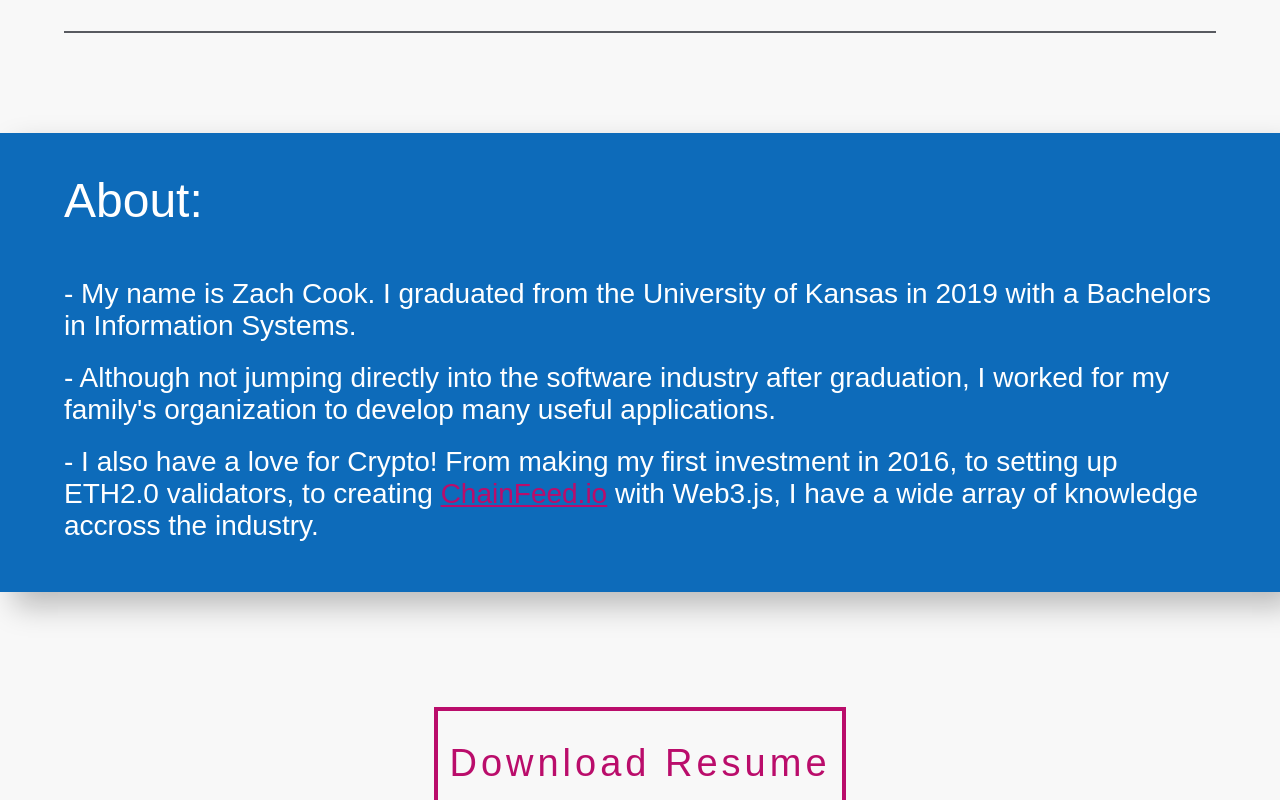
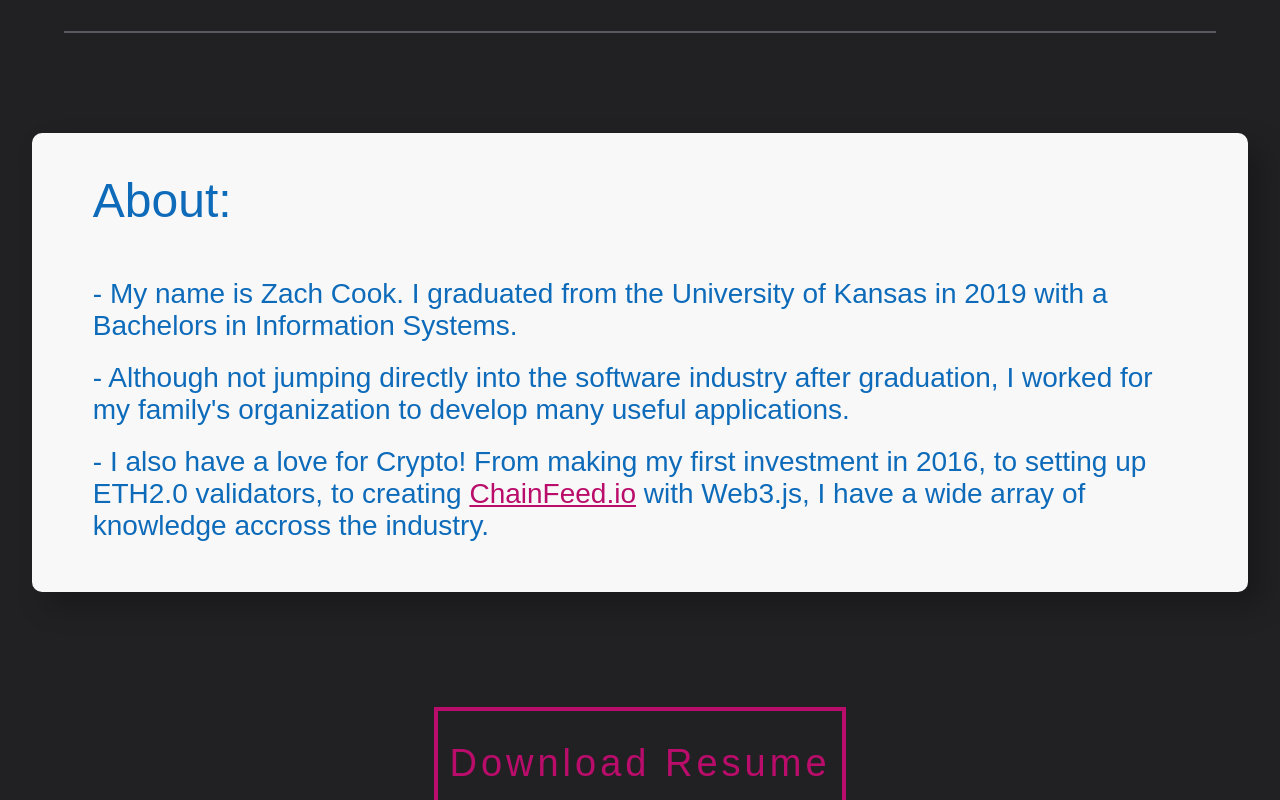
Before and after one commit to Zach-Cook/ZachCook, a React (Create React App) app in the folder frontend/: page / in a window 1280 px wide. Shown: the part 1720-2520 px from the top of the page. Built offline with nearby package versions, Linux system fonts and the light colour scheme.

Commit message:
Changed the main containers background to be that of a dark theme by default. Also adjusted some of the other colors in the app

```diff
--- a/frontend/src/components/about/styles/abouts.js
+++ b/frontend/src/components/about/styles/abouts.js
@@ -2,11 +2,13 @@ import styled from 'styled-components';
 
 export const AboutFrame = styled.div`
     margin: 0;
-    width: 100%;
+    width: 95%;
     display: flex;
     justify-content: center;
-    background: #0D6BBA;
+    background: #f8f8f8;
+    // background: #0D6BBA;
     box-shadow: 14px 14px 28px rgba(0, 0, 0, 0.25);
+    border-radius: 10px;
 `;
 
 
@@ -23,7 +25,7 @@ export const TitleText = styled.h2`
     font-style: normal;
     font-weight: normal;
     font-size: 48px;
-    color: #FFFFFF;
+    color: #0D6BBA;
 
 `;
 
@@ -43,7 +45,7 @@ export const Text = styled.p`
     font-weight: normal;
     font-size: 28px;
     margin: 10px 0;
-    color: #FFFFFF;
+    color: #0D6BBA;
 
     &:nth-child(3) {
         margin-bottom: 50px;
--- a/frontend/src/components/contact/styles/contact.js
+++ b/frontend/src/components/contact/styles/contact.js
@@ -6,6 +6,9 @@ export const ContactFrame = styled.div`
     display: flex;
     justify-content: space-between;
     height: 400px;
+
+    margin-bottom: 150px;
+
 `;
 
 export const Form = styled.div`
--- a/frontend/src/components/main/styles/main.js
+++ b/frontend/src/components/main/styles/main.js
@@ -6,6 +6,6 @@ export const MainFrame = styled.main`
     flex-direction: column;
     align-items: center;
     justify-content: center;
-    background: #f8f8f8;
+    background: #212124;
     width: 100%;
 `;
--- a/frontend/src/components/nav/styles/nav.js
+++ b/frontend/src/components/nav/styles/nav.js
@@ -137,7 +137,7 @@ export const NavTitle = styled.h1`
     font-size: 35px;
     line-height: 36px;
     /* identical to box height */
-    color: #FFFFFF;
+    color: ${props => props.color ? props.color : '#f8f8f8'};
     display: none;
     font-family: Arial, Helvetica, sans-serif;
 
@@ -190,10 +190,11 @@ export const NavText = styled.p`
     font-size: 28px;
     line-height: 36px;
     /* identical to box height */
-    color: #1C598F;
+    color: ${props => props.color ? props.color : '#f8f8f8'};
 
     @media screen and (min-width: 1280px){
-        color #FFFFFF;
+        cursor: pointer;
+        color: ${props => props.color ? props.color : '#f8f8f8'};
     }
 `;
 
--- a/frontend/src/containers/footer.js
+++ b/frontend/src/containers/footer.js
@@ -8,9 +8,9 @@ export default function FooterContainer(props){
     return (
 
             <>
-                <Nav background='#212124' marginTop='150px'>
+                <Nav background='#f8f8f8'>
                     <Nav.NavLeft>
-                        <Nav.NavTitle>Zach</Nav.NavTitle>
+                        <Nav.NavTitle color='#212124'>Zach</Nav.NavTitle>
                     </Nav.NavLeft>
 
                     <Nav.NavRight display={props.isMobileNavOpen}>
@@ -21,16 +21,16 @@ export default function FooterContainer(props){
                             </Nav.ExitFrameInner>
                         </Nav.ExitFrame>
                         <Nav.Navli>
-                            <Nav.NavText>Home</Nav.NavText>
+                            <Nav.NavText color='#212124'>Home</Nav.NavText>
                         </Nav.Navli>
                         <Nav.Navli>
-                            <Nav.NavText>About</Nav.NavText>
+                            <Nav.NavText color='#212124'>About</Nav.NavText>
                         </Nav.Navli>
                         <Nav.Navli>
-                            <Nav.NavText>Resume</Nav.NavText>
+                            <Nav.NavText color='#212124'>Resume</Nav.NavText>
                         </Nav.Navli>
                         <Nav.Navli>
-                            <Nav.NavText>Contact</Nav.NavText>
+                            <Nav.NavText color='#212124'>Contact</Nav.NavText>
                         </Nav.Navli>
                         <Nav.Navli display='none'>
                             <Nav.NavLearnMoreFrame>
```
